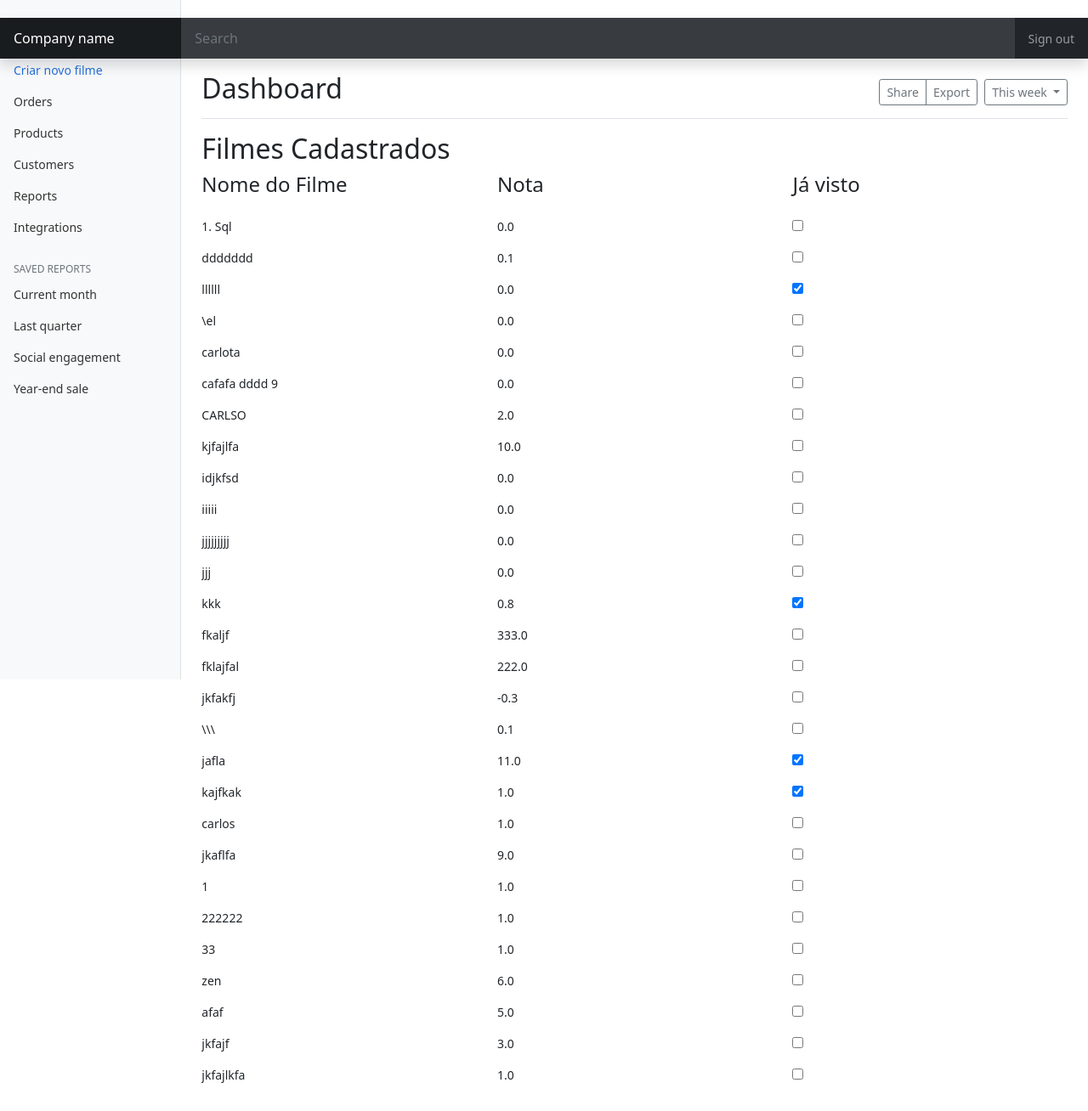
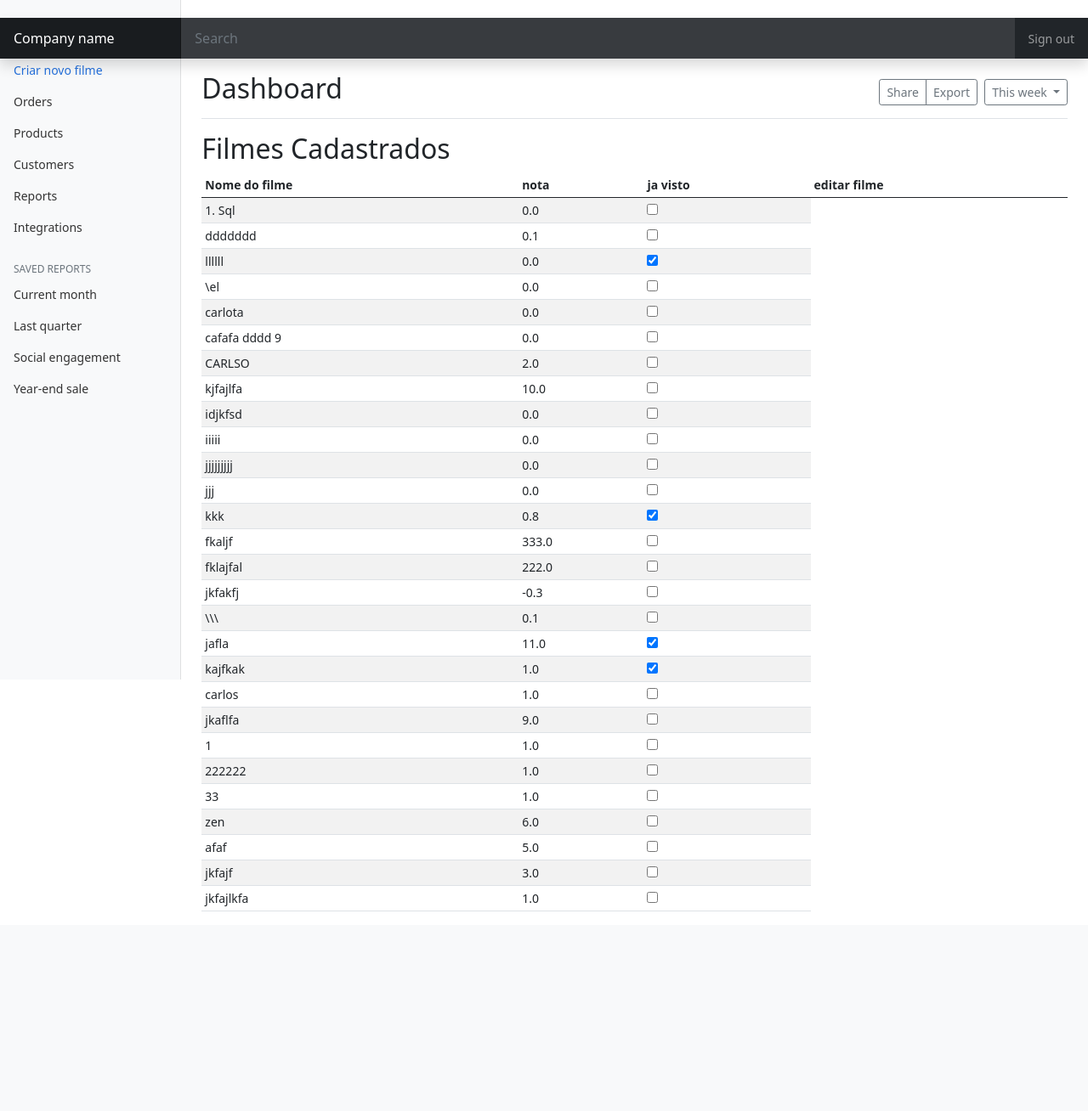
Before and after one commit to ForeverZlink/Cadastro_de_filmes, a Django app: page /home_page/ in a window 1280 px wide. Shown: the whole page at 85% size. After the commit the page ends 1073 px from the top, so only its background shows below. Run offline with Django 3.2, Linux system fonts and the light colour scheme; a user stored in the database is signed in; data comes from the database, SQL or seed files in the repository; some libraries are stand-ins or nearby versions.

Commit message:
Mudei a aparência da home page

```diff
--- a/filmes/templates/filmes/home_page.html
+++ b/filmes/templates/filmes/home_page.html
@@ -118,28 +118,40 @@ Filmes
       </div>
 
       <h2>Filmes Cadastrados</h2>
-      <div class="table-responsive">
-        <table class="table table-striped table-sm">
-          <div class="row mb-3">
-            <div class="col-md-4 themed-grid-col"><h4>Nome do Filme</h4></div>
-            <div class="col-md-4 themed-grid-col"><h4>Nota</h4></div>
-            <div class="col-md-4 themed-grid-col"><h4>Já visto</h4></div>
-          </div>
-          {% for filme in  filmes %}
-            <div class="row mb-3">
-                <div class="col-md-4 themed-grid-col">{{filme.name}}</div>
-                <div class="col-md-4 themed-grid-col">{{filme.avaliation}}</div>
-                <div class="col-md-4 themed-grid-col">
-                  {% if filme.visto %}
-                    <input type="checkbox" name="visto"  checked>
-                  {% else %}
-                    <input type="checkbox" name="visto" >
-                  {% endif %}
-                </div>
-            </div>
-          {% endfor %}
+      <table class="table table-striped table-sm">
+          <thead>
+            <tr>
+
+              <th scope="col">Nome do filme</th>
+              <th scope="col">nota</th>
+              <th scope="col">ja visto</th>
+              <th scope="col">editar filme</th>
+            </tr>
+          </thead>
+          <tbody>
+            {% for filme in  filmes %}
+              <tr>
+                  <td>{{filme.name}}</td>
+                  <td>{{filme.avaliation}}</td>
+                  <td>
+                    <div>
+                    {% if filme.visto %}
+                      <input type="checkbox" name="visto" checked>
+
+                    {% else %}
+                      <input type="checkbox" >
+                    {% endif %}
+
+                    </div>
+                  </td>
+                </tr>
+
+            {% endfor %}
+
+
+            </tbody>
         </table>
-      </div>
+
     </main>
   </div>
 </div>
--- a/filmes/tests.py
+++ b/filmes/tests.py
@@ -30,7 +30,7 @@ class TestQueriesFilme (TestCase):
         print(Filme.objects.all())
         print(responser)
 
-    def test_create_a_movie_that_already_exist()
+
 
 
 
```
